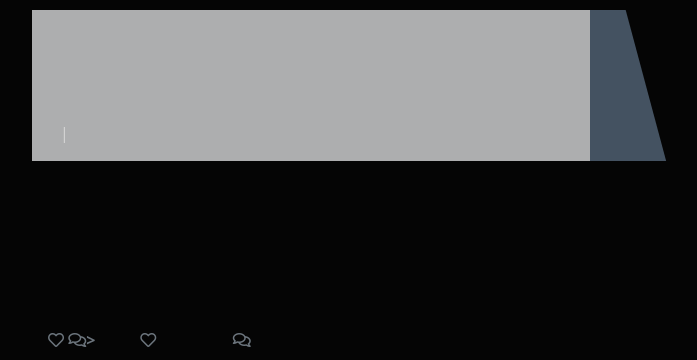
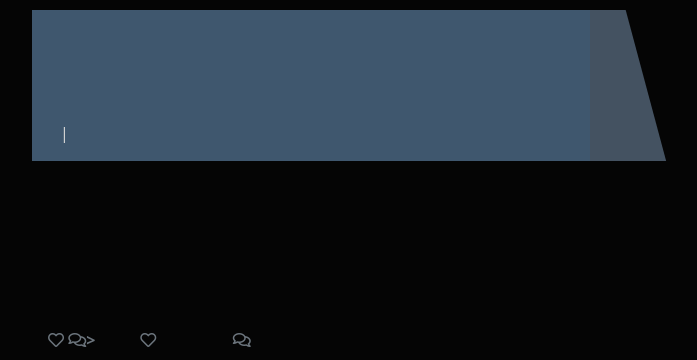
Before and after one commit to SPUR-TECH/django-blog, a Django app: template templates/post_detail.html in a window 1280 px wide. Shown: the part 60-420 px from the top of the page, without its empty margins (50-747 px from the left). Run offline with Django 3.2, Linux system fonts and the light colour scheme; the template is opened without the code that fills it, so the values that code supplies are empty; some libraries are stand-ins or nearby versions.

Commit message:
change bkground color

```diff
--- a/static/css/style.css
+++ b/static/css/style.css
@@ -62,7 +62,7 @@ body {
 }
 
 .masthead-text {
-    background-color: #adaeaf;
+    background-color: #3f576e;
     color: white;
     position: relative;
 }
```
